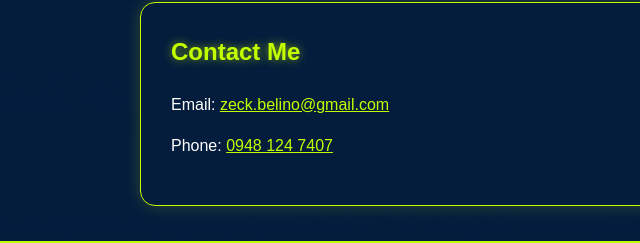
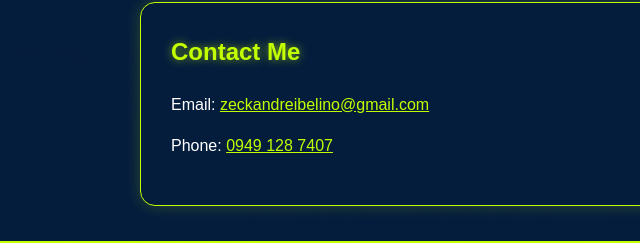
Before and after one commit to Zeck-Mb/html.website, a plain HTML site: page index.html in a window 1280 px wide. Shown: the part 1966-2209 px from the top of the page, 0-640 px from the left. Drawn offline with Linux system fonts and the light colour scheme.

Commit message:
Update index.html

```diff
--- a/index.html
+++ b/index.html
@@ -107,6 +107,7 @@
                 <li>Creative Thinking</li>
                 <li>Problem Solving</li>
                 <li>Basic Calculator Development</li>
+
             </ul>
         </section>
 
@@ -115,15 +116,15 @@
 
             <p>
                 Email:
-                <a href="mailto:zeck.belino@gmail.com">
-                    zeck.belino@gmail.com
+                <a href="mailto:zeckandreibelino@gmail.com">
+                    zeckandreibelino@gmail.com
                 </a>
             </p>
 
             <p>
                 Phone:
-                <a href="tel:09481247407">
-                    0948 124 7407
+                <a href="tel:09491287407">
+                    0949 128 7407
                 </a>
             </p>
         </section>
```
